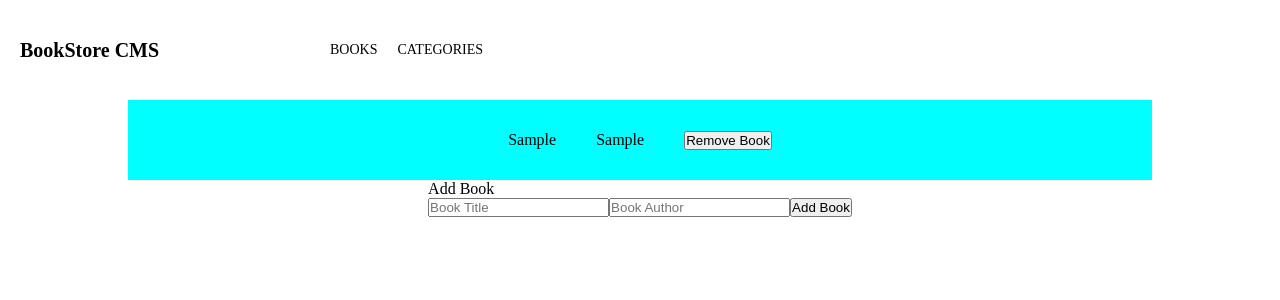
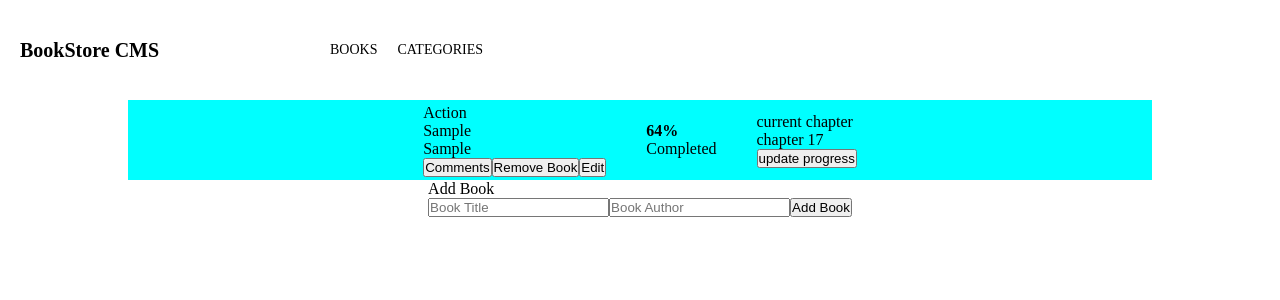
Before and after one commit to HabibPayenda/BookStore, a React (Create React App) app: page / in a window 1280 px wide. Both pictures are taken after typing "Sample", "Sample" into the empty fields and a click on the button "Add Book". Shown: the top 300 px of the page. Built offline with nearby package versions, Linux system fonts and the light colour scheme; no server answers.

Commit message:
Adds jsx for the book card

```diff
--- a/src/components/Book.js
+++ b/src/components/Book.js
@@ -9,15 +9,46 @@ const Book = ({ id, title, author }) => {
   const dispatch = useDispatch();
   return (
     <div className="bookCard">
+      <div className="bookCardLeft">
+        <p className="genere">Action</p>
         <p className="title">
           {title}
         </p>
         <p className="author">
           {author}
         </p>
-      <button className="removeBtn" type="button" onClick={() => dispatch(removeBook(id))}>
+        <div className="btnContainer">
+          <button className="btn" type="button">
+            Comments
+          </button>
+          <button className="removeBtn btn" type="button" onClick={() => dispatch(removeBook(id))}>
             Remove Book
           </button>
+          <button className="btn" type="button">
+            Edit
+          </button>
+        </div>
+      </div>
+
+      <div className="bookCardMiddle">
+        <div>
+          <h4>64%</h4>
+          <p>Completed</p>
+        </div>
+      </div>
+
+      <div className="bookCardRight">
+        <p className="chapter">
+          current chapter
+        </p>
+        <p className="chapterNumber">
+          chapter 17
+        </p>
+        <button type="button" className="chapterButton">
+          update progress
+        </button>
+      </div>
+
     </div>
   );
 };
```
Lines whose indentation alone changed are shown as unchanged.
